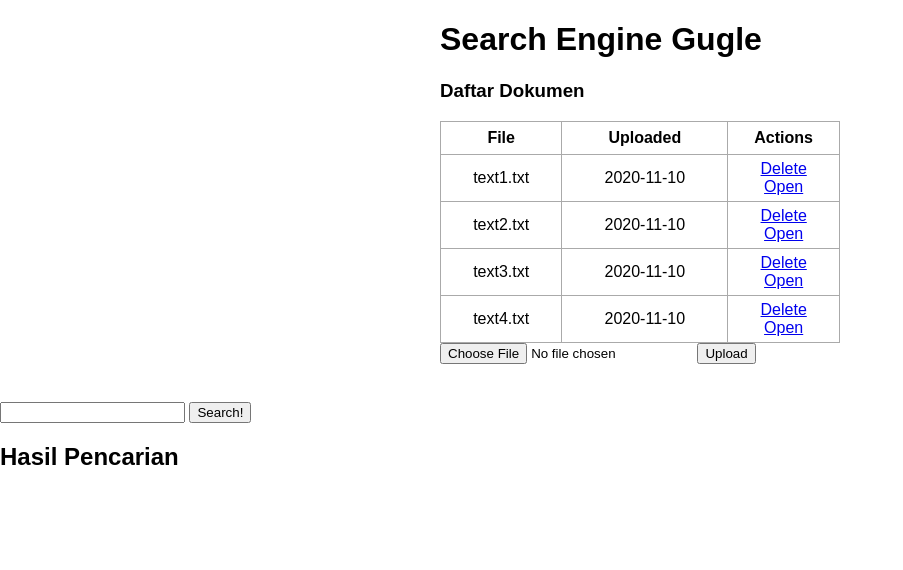
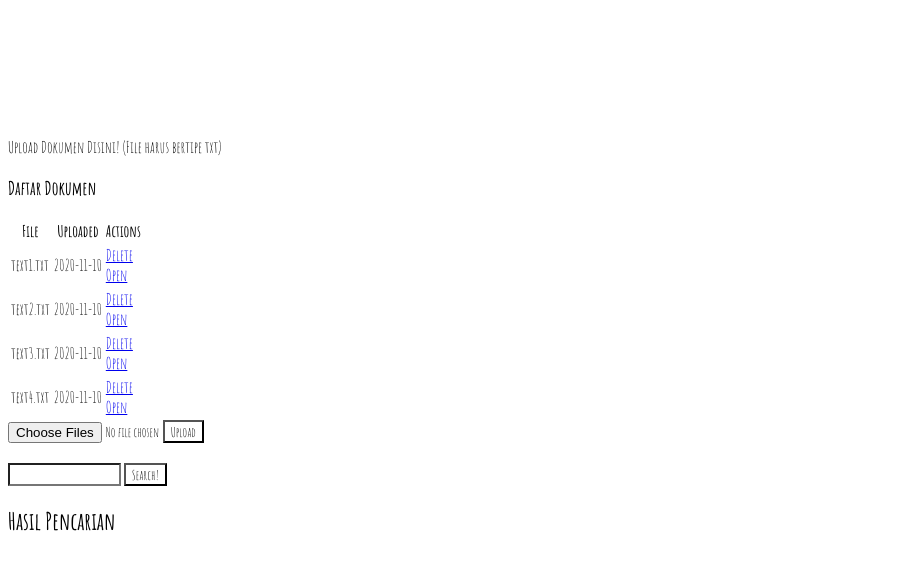
Before and after one commit to andresjerriels/Algeo02-19193, a Flask app: page / in a window 1280 px wide. Shown: the top 570 px of the page, without its empty margins (0-903 px from the left). Run offline with Flask 2, Linux system fonts and the light colour scheme; data comes from the database, SQL or seed files in the repository; both versions use the stored data as it was after the commit.

Commit message:
css asu v1

```diff
--- /dev/null
+++ b/static/css/home.css
@@ -0,0 +1,12 @@
+* {
+    font-family: "Amatic SC", cursive;
+    background-color: white;
+}
+
+h1 {
+    text-align: center;
+    font-size: 4rem;
+    color: white;
+    margin-top: 1.5rem;
+    margin-bottom: 2rem;
+}
--- a/templates/base.html
+++ b/templates/base.html
@@ -4,7 +4,7 @@
         <meta charset="utf-8">
         <meta http-equiv="X-UA-Compatible" content="IE=edge">
         <meta name="viewport" content="width=device-width, initial-scale=1">
-        <link rel="stylesheet" href="{{ url_for('static', filename='/css/main.css') }}">
+        <link href="https://fonts.googleapis.com/css2?family=Amatic+SC:wght@400;700&display=swap" rel="stylesheet">
         {% block head %}{% endblock %}
     </head>
     <body>
--- a/templates/home.html
+++ b/templates/home.html
@@ -1,12 +1,15 @@
 {% extends 'base.html' %}
 {% block head %}
+<link href="{{ url_for('static', filename='/css/redsus.png') }}" rel="shortcut icon">
+<link rel="stylesheet" href="{{ url_for('static', filename='/css/home.css') }}" type="text/css">
 <title>Search Engine</title>
 {% endblock %}
 
 {% block body %}
 
 <div class="files">
-    <h1>Search Engine Gugle</h1>
+    <h1>Welcome to Doremi Search Engine</h1>
+    <p>Upload Dokumen Disini! (File harus bertipe txt)</p>
     {% if filenames|length < 1 %}
     <p>There are no files. Upload one below!</p>
     {% else %}
@@ -32,7 +35,7 @@
     {% endif %}
 
     <form method=post enctype=multipart/form-data>
-        <input type=file name=file>
+        <input type=file name=file multiple accept=".txt">
         <input type=submit value=Upload>
     </form>
 </div>
```
Also changed, not shown: uploads/text1.txt (added, +9 -0 lines), data.db, static/css/amongus-background.jpg (renamed from templates/src/amongus-background.jpg), static/css/blacksus.png (renamed from templates/src/blacksus.png), static/css/lup.png (renamed from templates/src/lup.png), static/css/redsus.png (added), templates/src/redsus.png (added), 3 other files.
